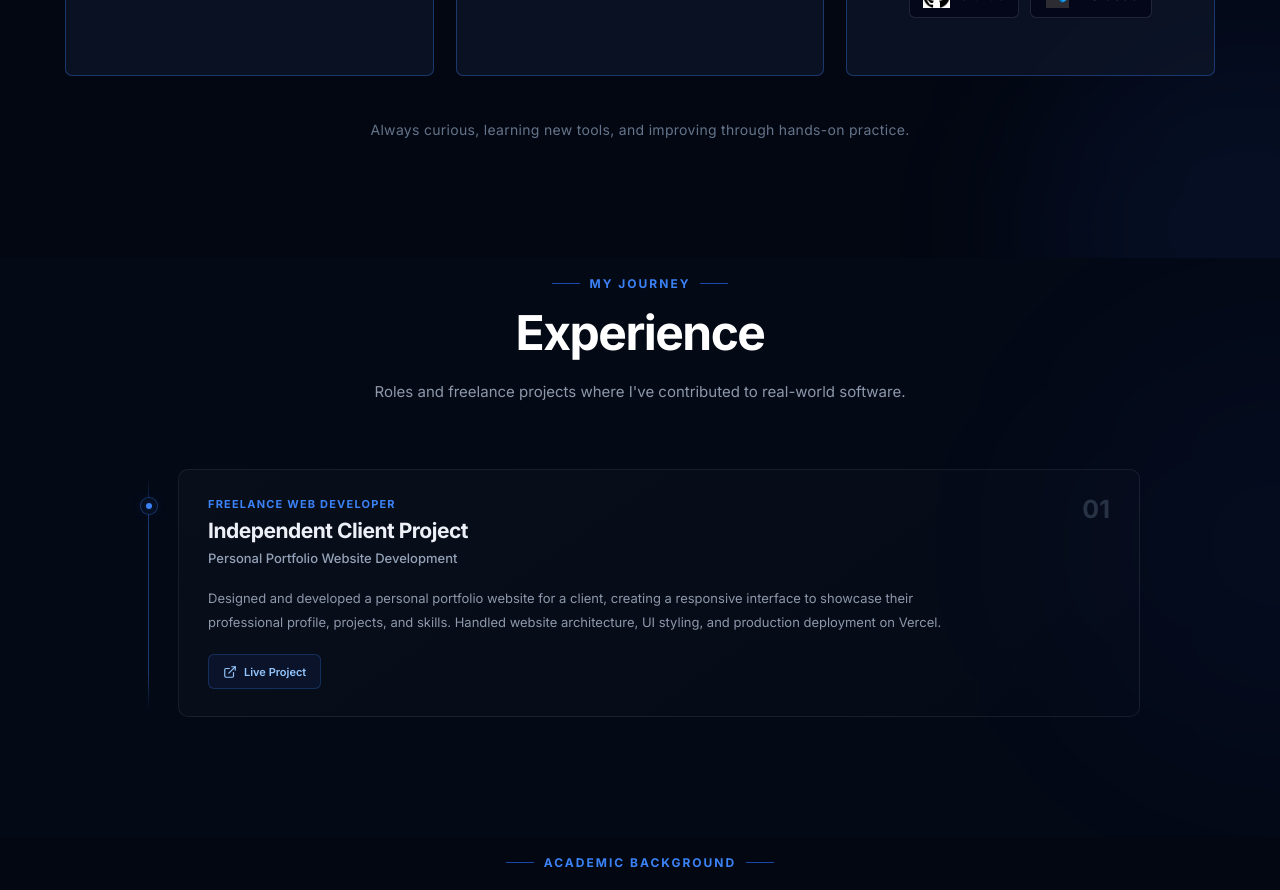
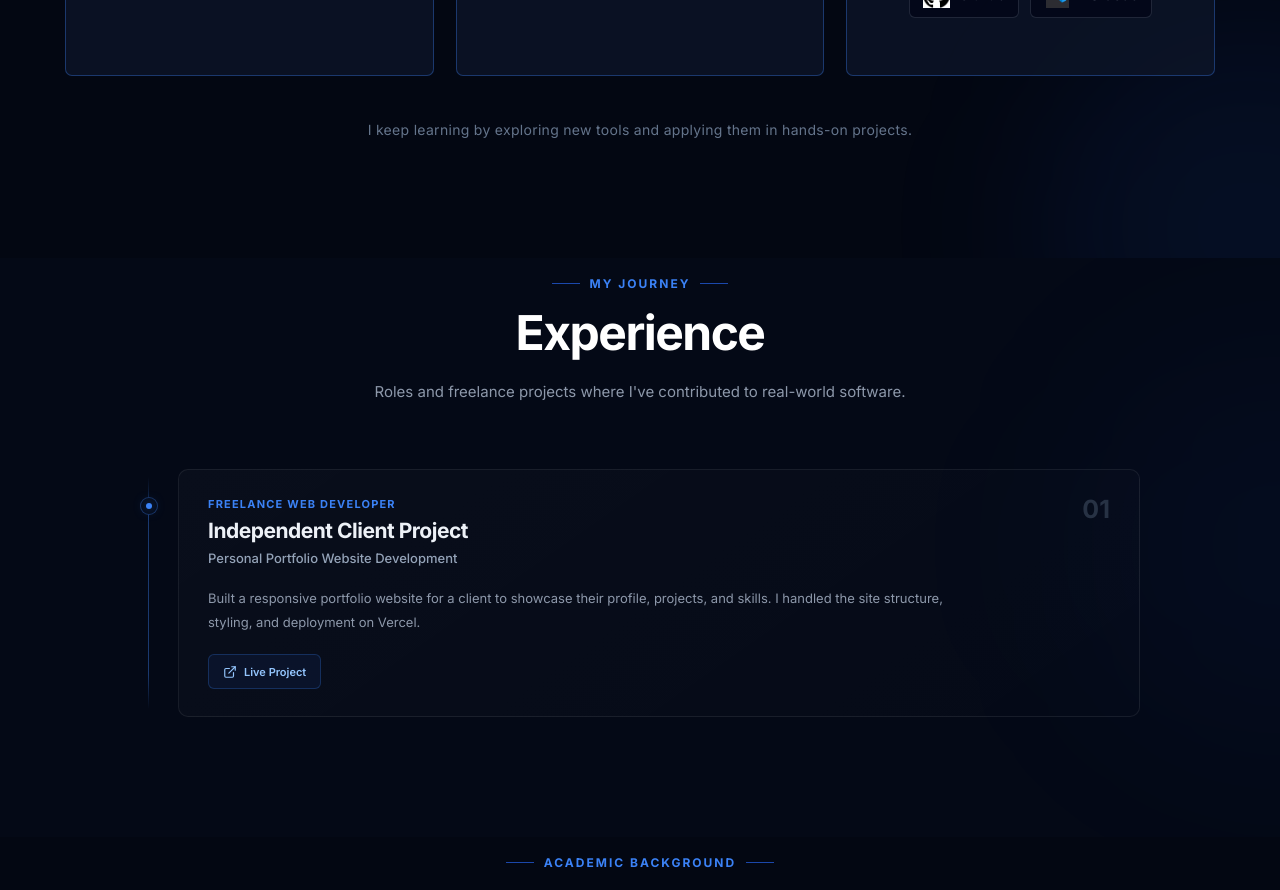
Before and after one commit to vishchopra227/Portfolio, a React app: page / in a window 1280 px wide. Shown: the part 2580-3470 px from the top of the page. Built offline with nearby package versions, Linux system fonts and the light colour scheme; the HTML template or start-up script is replaced by a standard one.

Commit message:
updated portfolio

```diff
--- a/src/data/experience.js
+++ b/src/data/experience.js
@@ -4,7 +4,7 @@ const experience = [
     company: "Independent Client Project",
     project: "Personal Portfolio Website Development",
     description:
-      "Designed and developed a personal portfolio website for a client, creating a responsive interface to showcase their professional profile, projects, and skills. Handled website architecture, UI styling, and production deployment on Vercel.",
+      "Built a responsive portfolio website for a client to showcase their profile, projects, and skills. I handled the site structure, styling, and deployment on Vercel.",
     link: "https://mohammad-saif-ansari.vercel.app/",
   },
 ];
--- a/src/sections/Skills.jsx
+++ b/src/sections/Skills.jsx
@@ -45,7 +45,7 @@ function Skills() {
 
         <div className="skills-bottom">
           <p>
-            Always curious, learning new tools, and improving through hands-on practice.
+            I keep learning by exploring new tools and applying them in hands-on projects.
           </p>
         </div>
 
```
